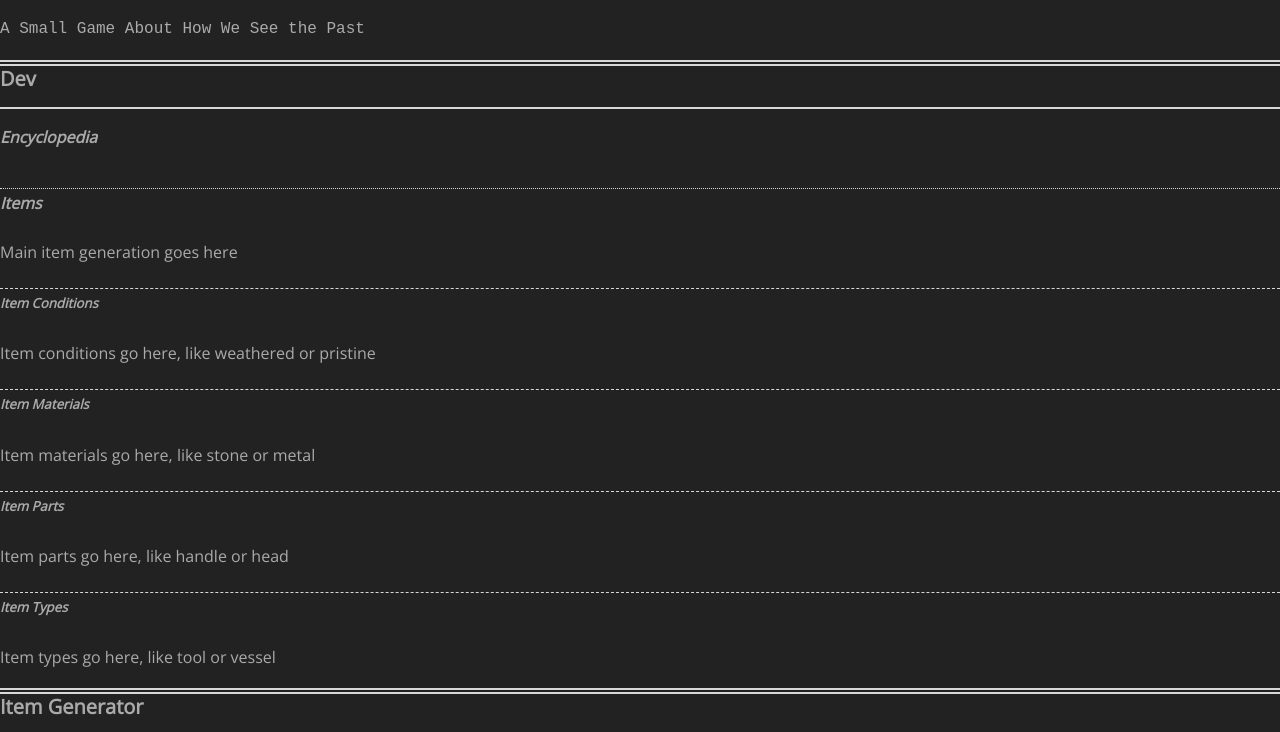
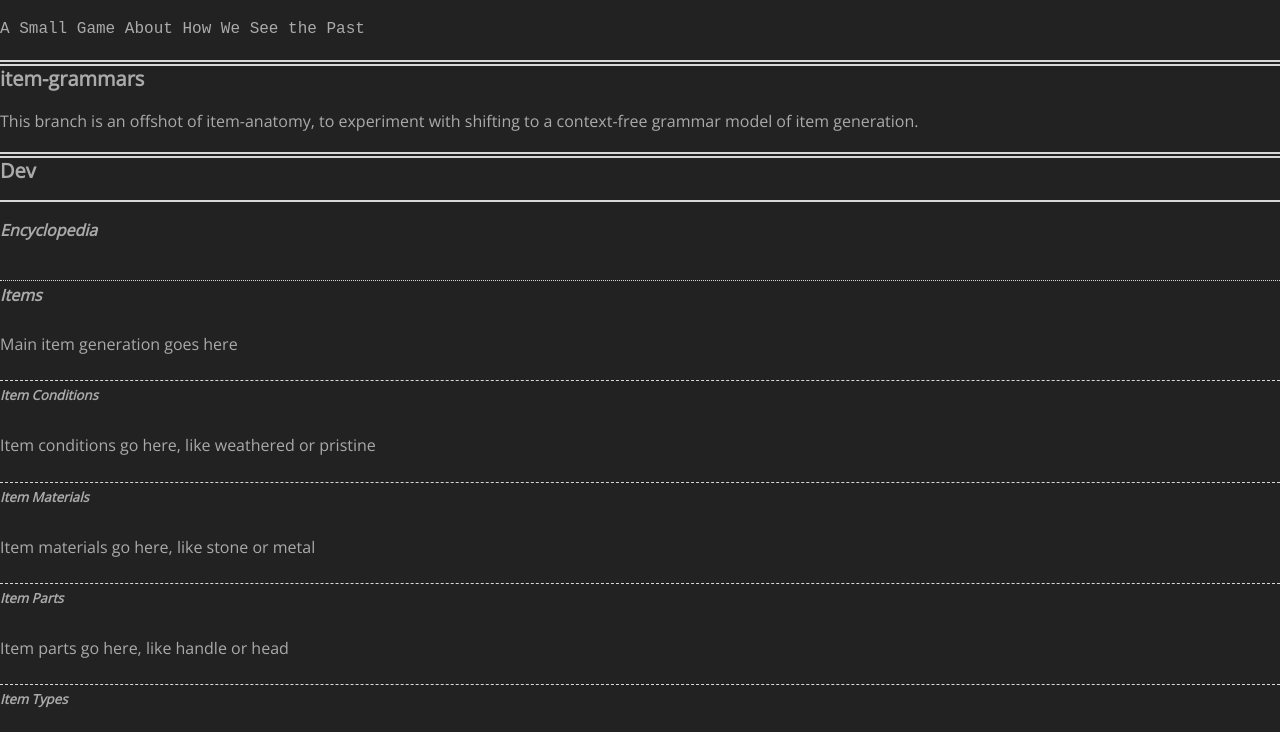
Before and after one commit to JasonWarrenUK/Those-Who-Came-Before, a plain HTML site: page index.html in a window 1280 px wide. Shown: the part 59-791 px from the top of the page. Drawn offline with nearby package versions, Linux system fonts and the light colour scheme.

Commit message:
Edited html to describe branch

```diff
--- a/index.html
+++ b/index.html
@@ -19,6 +19,11 @@
     <h1>Those Who Came Before</h1>
     <pre>A Small Game About How We See the Past</pre>
   </header>
+
+	<section>
+		<h2>item-grammars</h2>
+		<p>This branch is an offshot of item-anatomy, to experiment with shifting to a context-free grammar model of item generation.</p>
+	</section>
 
   <main>
     <section id="dev">
```
